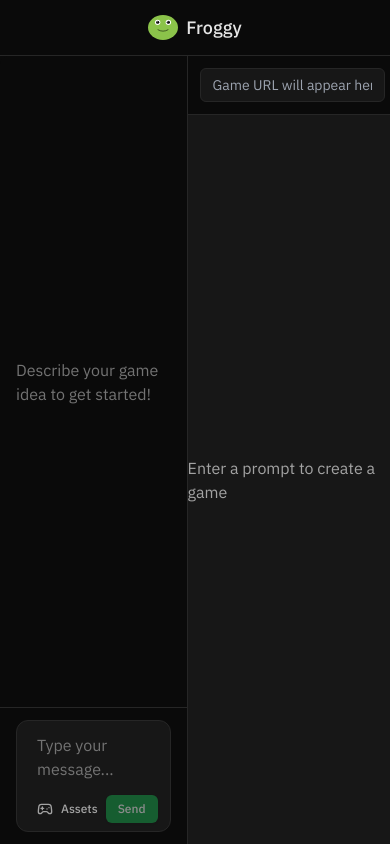
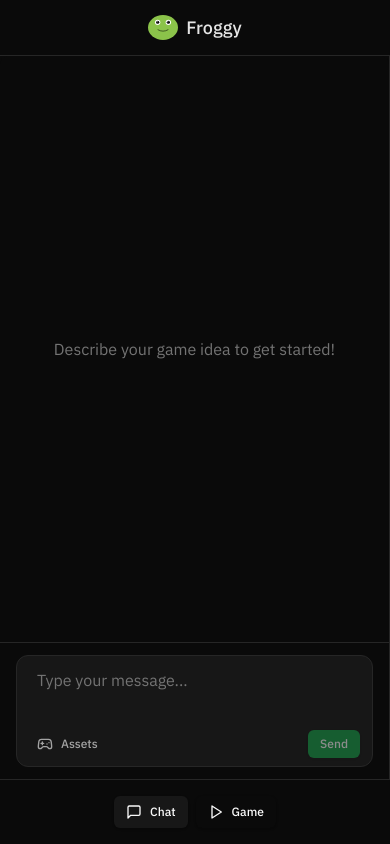
Before and after one commit to 13point5/froggy, a Next.js app in the folder client/: page /game in a window 390 px wide. Built offline with nearby package versions, Linux system fonts and the light colour scheme.

Commit message:
Make it mobile responsive

```diff
--- a/client/app/game/page.tsx
+++ b/client/app/game/page.tsx
@@ -12,6 +12,8 @@ import {
   Box,
   Gauge,
   Sparkles,
+  MessageSquare,
+  Play,
 } from "lucide-react";
 import { Button } from "@/components/ui/button";
 import { useSearchParams } from "next/navigation";
@@ -35,6 +37,7 @@ function GameContent() {
   const [messages, setMessages] = useState<Message[]>([]);
   const [gameUrl, setGameUrl] = useState<string>("");
   const [isLoading, setIsLoading] = useState(false);
+  const [activeTab, setActiveTab] = useState<"chat" | "game">("chat");
 
   useEffect(() => {
     const message = searchParams.get("message");
@@ -119,12 +122,20 @@ function GameContent() {
       {/* Main Content */}
       <div className="flex flex-1 overflow-hidden">
         {/* Chat Message List - Left Side */}
-        <div className="w-[500px] border-r border-neutral-800 h-full flex flex-col">
+        <div
+          className={`md:w-[500px] w-full border-r border-neutral-800 h-full flex flex-col ${
+            activeTab === "chat" ? "block" : "hidden md:block"
+          }`}
+        >
           <MessageList messages={messages} onSendMessage={handleSendMessage} />
         </div>
 
         {/* Game Preview - Right Side */}
-        <div className="flex-1 h-full flex flex-col">
+        <div
+          className={`flex-1 h-full flex flex-col ${
+            activeTab === "game" ? "block" : "hidden md:block"
+          }`}
+        >
           {/* URL Bar */}
           <div className="flex items-center p-3 border-b border-neutral-800">
             <div className="flex-1 bg-neutral-900 rounded-md flex items-center px-3 py-1.5 border border-neutral-800">
@@ -141,7 +152,6 @@ function GameContent() {
                   size="icon"
                   className="h-6 w-6 text-neutral-400 hover:text-neutral-300"
                   onClick={() => {
-                    // Refresh iframe
                     const iframe = document.getElementById(
                       "gameFrame"
                     ) as HTMLIFrameElement;
@@ -242,6 +252,30 @@ function GameContent() {
           </div>
         </div>
       </div>
+
+      {/* Bottom Navigation - Mobile Only */}
+      <div className="md:hidden flex justify-center items-center gap-2 p-4 border-t border-neutral-800">
+        <Button
+          size="sm"
+          className={`flex items-center gap-2 hover:bg-neutral-800 ${
+            activeTab === "chat" ? "bg-neutral-900" : "bg-transparent"
+          }`}
+          onClick={() => setActiveTab("chat")}
+        >
+          <MessageSquare className="h-4 w-4" />
+          <span>Chat</span>
+        </Button>
+        <Button
+          size="sm"
+          className={`flex items-center gap-2 hover:bg-neutral-800 ${
+            activeTab === "game" ? "bg-neutral-900" : "bg-transparent"
+          }`}
+          onClick={() => setActiveTab("game")}
+        >
+          <Play className="h-4 w-4" />
+          <span>Game</span>
+        </Button>
+      </div>
     </div>
   );
 }
```
